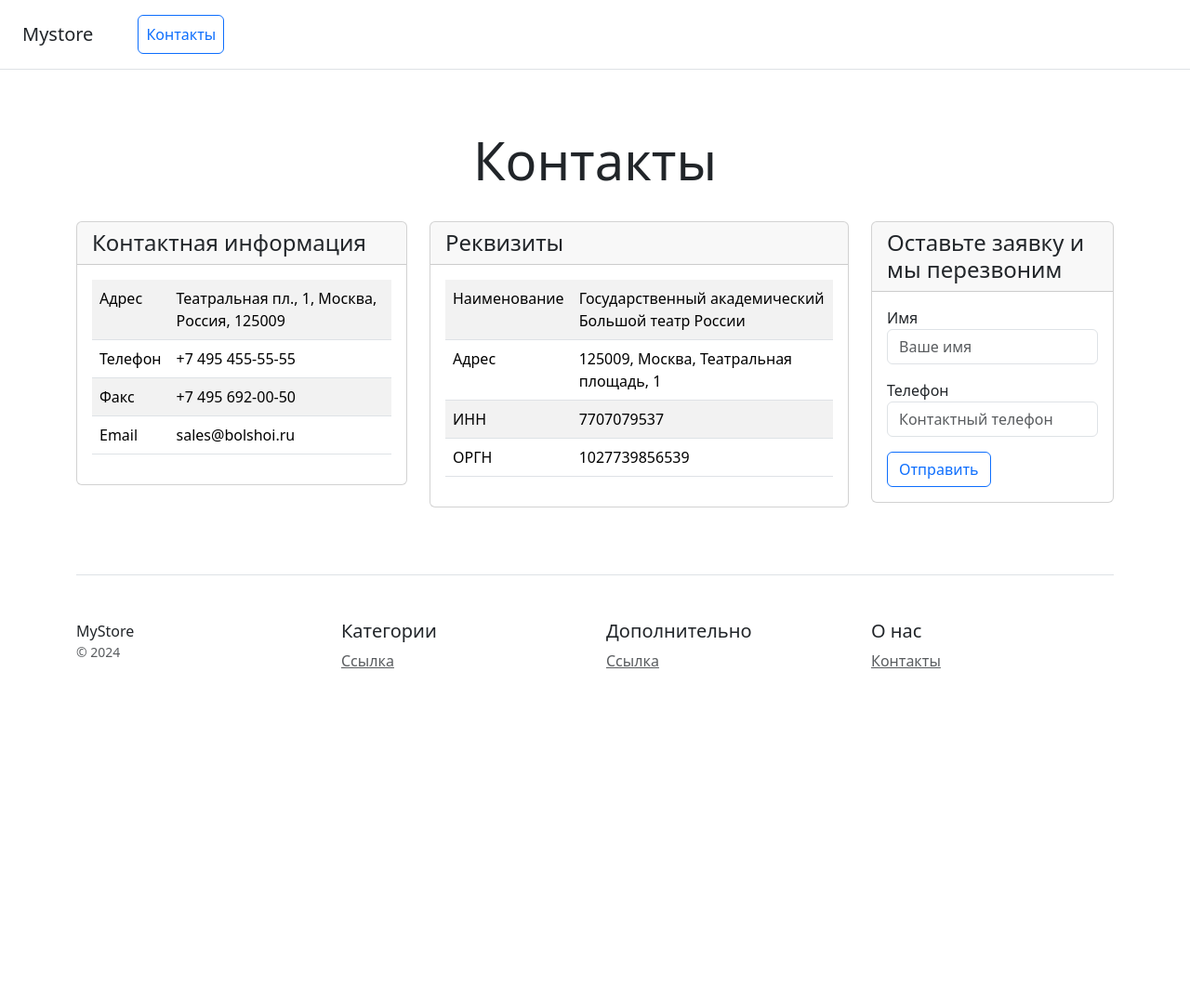
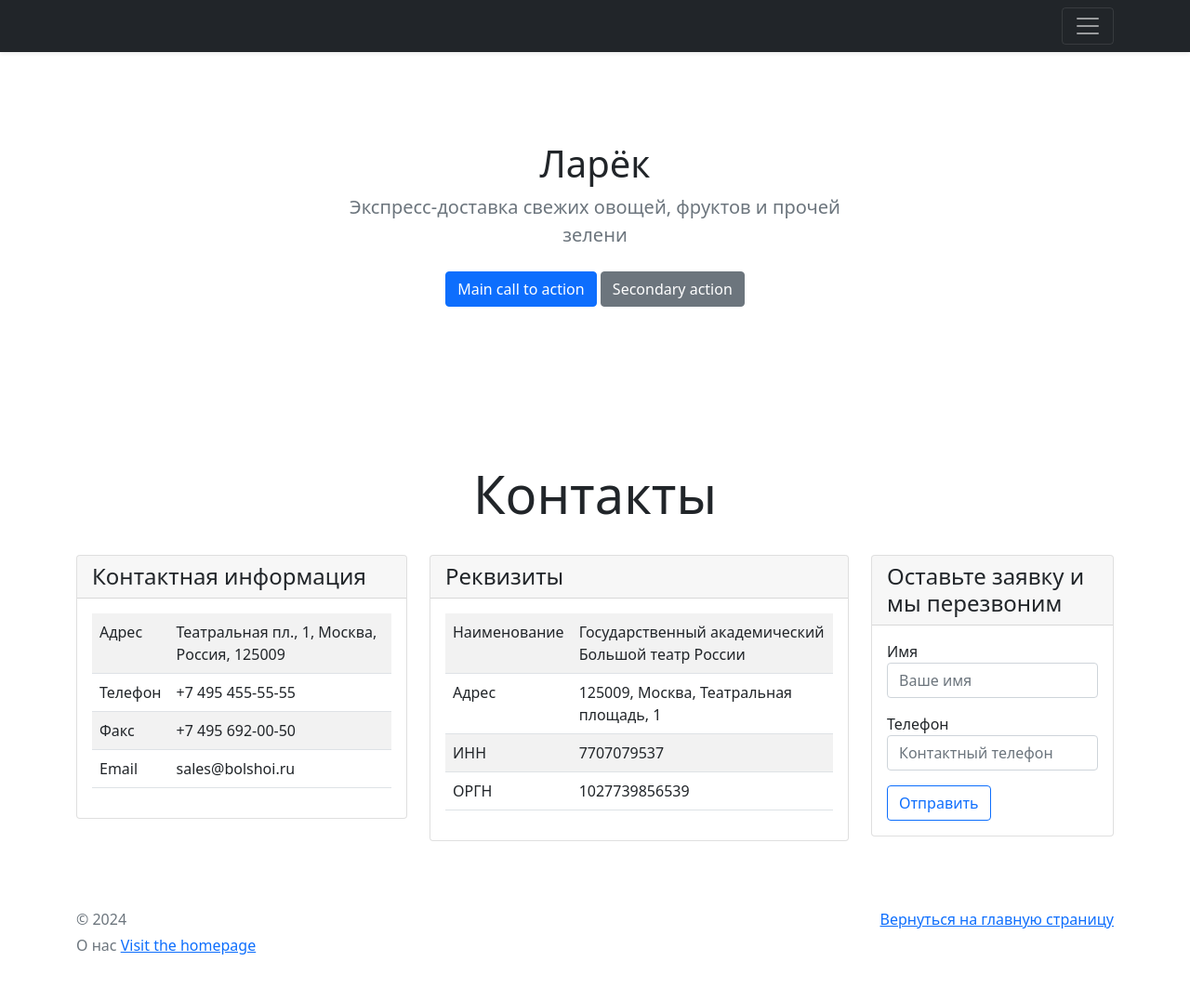
Before and after one commit to AleksaGold/Online_store, a Django app: page /contacts/ in a window 1280 px wide. Shown: the whole page at 93% size. Before the commit the page ends 719 px from the top, so only its background shows below. Run offline with Django 5.2, Linux system fonts and the light colour scheme; some libraries are stand-ins or nearby versions.

Commit message:
контакты вынесены в отдельный шаблон

```diff
--- a/catalog/templates/includes/inc_menu.html
+++ b/catalog/templates/includes/inc_menu.html
@@ -8,9 +8,9 @@
         <div class="col-sm-4 offset-md-1 py-4">
           <h4 class="text-white">Меню</h4>
           <ul class="list-unstyled">
-            <li><a href="#" class="text-white">Главная страница</a></li>
+            <li><a href="{% url 'catalog:products_list' %}" class="text-white">Главная страница</a></li>
             <li><a href="#" class="text-white">Личный кабинет</a></li>
-            <li><a href="#" class="text-white">Контакты</a></li>
+            <li><a href="{% url 'catalog:contacts' %}" class="text-white">Контакты</a></li>
           </ul>
         </div>
       </div>
--- a/catalog/templates/main/base.html
+++ b/catalog/templates/main/base.html
@@ -61,7 +61,7 @@
 <footer class="text-muted py-5">
   <div class="container">
     <p class="float-end mb-1">
-      <a href="#">Вернуться на главную страницу</a>
+      <a href="{% url 'catalog:products_list' %}">Вернуться на главную страницу</a>
     </p>
     <p class="mb-1">&copy; {% now 'o' %}</p>
     <p class="mb-0">О нас <a href="/">Visit the homepage</a></p>
--- a/catalog/templates/main/contacts.html
+++ b/catalog/templates/main/contacts.html
@@ -1,19 +1,5 @@
-<!doctype html>
-<html lang="en">
-<head>
-    <meta charset="utf-8">
-    <meta name="viewport" content="width=device-width, initial-scale=1">
-    <title>Mystore</title>
-    <link href="https://cdn.jsdelivr.net/npm/bootstrap@5.3.2/dist/css/bootstrap.min.css" rel="stylesheet" integrity="sha384-T3c6CoIi6uLrA9TneNEoa7RxnatzjcDSCmG1MXxSR1GAsXEV/Dwwykc2MPK8M2HN" crossorigin="anonymous">
-</head>
-<body>
-<div class="d-flex flex-column flex-md-row align-items-center p-3 px-md-4 mb-3 bg-white border-bottom box-shadow">
-    <h5 class="my-0 mr-md-auto font-weight-normal">Mystore</h5>
-    <nav class="ms-5">
-        <a class="p-2 btn btn-outline-primary" href="/contacts/">Контакты</a>
-    </nav>
-</div>
-
+{% extends 'main/base.html' %}
+{% block content %}
 <div class="pricing-header px-3 py-3 pt-md-5 pb-md-4 mx-auto text-center">
     <h1 class="display-4">Контакты</h1>
 </div>
@@ -95,35 +81,4 @@
             </div>
         </div>
     </div>
-
-    <footer class="pt-4 my-md-5 pt-md-5 border-top">
-        <div class="row">
-            <div class="col-12 col-md">
-                MyStore
-                <small class="d-block mb-3 text-muted">&copy; 2024</small>
-            </div>
-            <div class="col-6 col-md">
-                <h5>Категории</h5>
-                <ul class="list-unstyled text-small">
-                    <li><a class="text-muted" href="#">Ссылка</a></li>
-                </ul>
-            </div>
-            <div class="col-6 col-md">
-                <h5>Дополнительно</h5>
-                <ul class="list-unstyled text-small">
-                    <li><a class="text-muted" href="#">Ссылка</a></li>
-                </ul>
-            </div>
-            <div class="col-6 col-md">
-                <h5>О нас</h5>
-                <ul class="list-unstyled text-small">
-                    <li><a class="text-muted" href="/contacts/">Контакты</a></li>
-                </ul>
-            </div>
-        </div>
-    </footer>
-</div>
-
-<script src="https://cdn.jsdelivr.net/npm/bootstrap@5.3.2/dist/js/bootstrap.bundle.min.js" integrity="sha384-C6RzsynM9kWDrMNeT87bh95OGNyZPhcTNXj1NW7RuBCsyN/o0jlpcV8Qyq46cDfL" crossorigin="anonymous"></script>
-</body>
-</html>
+{% endblock %}
```
